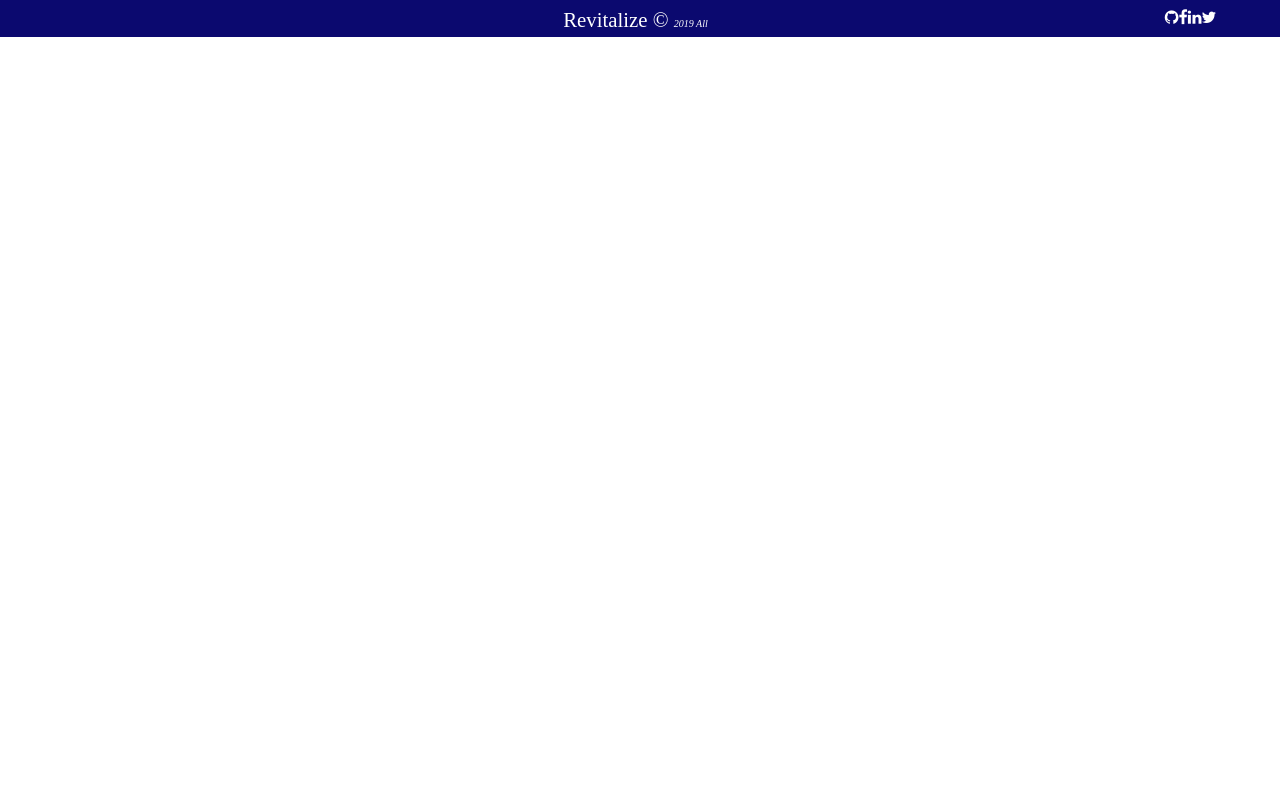
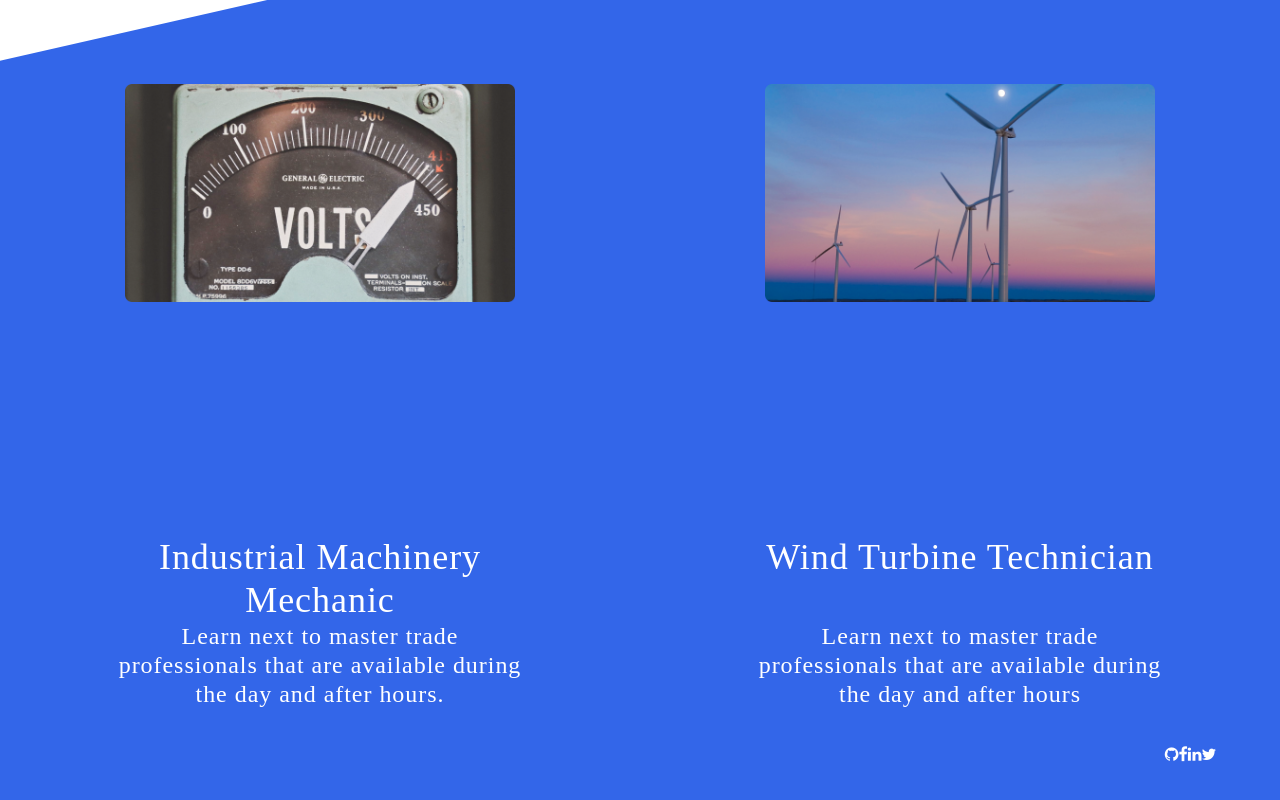
Before and after one commit to Revitalized-Playground/Front-End, a React (Create React App) app in the folder revclient/: page /projects in a window 1280 px wide. Shown: the part 6387-7187 px from the top of the page. Before the commit the page ends 6445 px from the top, so only its background shows below. Built offline with nearby package versions, Linux system fonts and the light colour scheme.

Commit message:
:sparkles: Trending Trades Seciotion
Built the trending pages section

```diff
--- a/revclient/src/styles/base.scss
+++ b/revclient/src/styles/base.scss
@@ -11,6 +11,7 @@
 @import '../views/Register/Register.scss';
 @import '../views/ProjectsHome/ProjectsHome.scss';
 @import '../views/ProjectsHome/StudentCTA/StudentCTA.scss';
+@import '../views/ProjectsHome/TrendinTrades/TrendingTrades.scss';
 
 // Components Here
 @import '../components/Card/Card.scss';
--- a/revclient/src/views/ProjectsHome/FeaturedProjects.jsx
+++ b/revclient/src/views/ProjectsHome/FeaturedProjects.jsx
@@ -1,71 +1,68 @@
 import React, { useState } from 'react';
-import Card from "../../components/Card/Card"
-import tr from "../../assets/ProjectPage/TR.png";
-import hmq from "../../assets/ProjectPage/HMQ.png";
-import jpp from "../../assets/ProjectPage/JPP.png";
-import m1p from "../../assets/ProjectPage/M1p.png";
-import gp from "../../assets/ProjectPage/GP.png";
-import clover4 from "../../assets/ProjectPage/Clover4.png";
-
-
-
+import Card from '../../components/Card/Card';
+import tr from '../../assets/ProjectPage/TR.png';
+import hmq from '../../assets/ProjectPage/HMQ.png';
+import jpp from '../../assets/ProjectPage/JPP.png';
+import m1p from '../../assets/ProjectPage/M1p.png';
+import gp from '../../assets/ProjectPage/GP.png';
+import clover4 from '../../assets/ProjectPage/Clover4.png';
 
 const projects = [
 	{
 		title: 'Team Rubicon',
-        description: 'Learn next to master trade professionals that are available during the day and after hours. Learn next to master trade Learn next to master trade professionals that are available during the day and after hours. Learn next to master trade',
-        img: tr
+		description:
+			'Learn next to master trade professionals that are available during the day and after hours. Learn next to master trade Learn next to master trade professionals that are available during the day and after hours. Learn next to master trade',
+		img: tr,
 	},
 	{
 		title: 'Heavy Metal Queen',
 		description: 'Learn next to master trade professionals that are available during the day and after hours.',
-        img: hmq
+		img: hmq,
 	},
 	{
 		title: 'Jean Childs Project',
 		description: 'Learn next to master trade professionals that are available during the day and after hours. ',
-        img: jpp
+		img: jpp,
 	},
 	{
 		title: 'Mission One Project',
 		description: 'Learn next to master trade professionals that are available during the day and after hours.',
-        img: m1p
+		img: m1p,
 	},
 	{
 		title: 'Guidr Project',
 		description: 'Learn next to master trade professionals that are available during the day and after hours.',
-        img: gp
+		img: gp,
 	},
 	{
 		title: 'Clover 4',
 		description: 'Learn next to master trade professionals that are available during the day and after hours.',
-        img: clover4
+		img: clover4,
 	},
 	{
 		title: 'Project 7',
 		description: 'description 7',
-        img: 'http://cupheadmemes.com/wp-content/uploads/2018/08/Best-Programming-Memes-026.jpg'
+		img: 'http://cupheadmemes.com/wp-content/uploads/2018/08/Best-Programming-Memes-026.jpg',
 	},
 	{
 		title: 'Project 8',
 		description: 'description 8',
-        img: 'http://cupheadmemes.com/wp-content/uploads/2018/08/Best-Programming-Memes-026.jpg'
+		img: 'http://cupheadmemes.com/wp-content/uploads/2018/08/Best-Programming-Memes-026.jpg',
 	},
-]
+];
 
 const FeaturedProjects = () => {
-    const [featured] = useState(projects)
+	const [featured] = useState(projects);
 
-    if (!projects) return <div>Loading</div>
+	if (!projects) return <div>Loading</div>;
 	return (
-        <div className='FPContainer'>
+		<div className="FPContainer">
 			<h1>Featured Projects</h1>
-            <div className='FPProjectList'>
-                {featured.map(({ img, title, description }, i) => {
-                    if (i < 6) {
-                        return <Card img={img} title={title} description={description} key={i} />
-                    }
-                })}
+			<div className="FPProjectList">
+				{featured.map(({ img, title, description }, i) =>
+					i < 6 ? <Card img={img} title={title} description={description} key={i} /> : null
+
+				)}
 			</div>
 		</div>
 	);
--- a/revclient/src/views/ProjectsHome/ProjectsHome.jsx
+++ b/revclient/src/views/ProjectsHome/ProjectsHome.jsx
@@ -15,7 +15,7 @@ const ProjectsHome = () => {
 			<CurriculumOptions />
 			<FeaturedProjects />
 			<StudentCTA />
-			{/* <TrendingTrades /> */}
+			<TrendingTrades />
 		</div>
 	);
 };
--- a/revclient/src/views/ProjectsHome/StudentCTA/StudentCTA.scss
+++ b/revclient/src/views/ProjectsHome/StudentCTA/StudentCTA.scss
@@ -4,7 +4,7 @@
 	background-color: rgb(0%, 15%, 29%);
 	color: white;
 	clip-path: polygon(0 0, 100% 0, 100% 61%, 0% 100%);
-	height: 680px;
+	height: 800px;
 	.cta {
 		width: 38%;
 		margin-top: 5%;
--- a/revclient/src/views/ProjectsHome/TrendinTrades/TrendingTrades.jsx
+++ b/revclient/src/views/ProjectsHome/TrendinTrades/TrendingTrades.jsx
@@ -1,17 +1,26 @@
-import React, { useState } from 'react'
-// import whereDoWeGoFromHereImg from "../../../assets/ProjectPage/WHERE DO WE GO FROM HERE.png"
+import React from 'react'
+import Card from '../../../components/Card/Card';
+import wtt from "../../../assets/ProjectPage/WTT.png"
+import imm from "../../../assets/ProjectPage/IMM.png"
 
 const TrendingTrades = () => {
     const dummyTrades = [
         {
-            src: "",
-            title: "",
-            description: ""
+            img: imm,
+            title: "Industrial Machinery Mechanic",
+            description: " Learn next to master trade professionals that are available during the day and after hours."
+        },
+        {
+            img: wtt,
+            title: "Wind Turbine Technician",
+            description: "Learn next to master trade professionals that are available during the day and after hours"
         }
     ]
     return (
         <div className="trending-trades">
-            {/* <TradeCards /> */}
+            {dummyTrades.map(({ img, title, description }, i) =>
+                <Card className="trade-card" img={img} title={title} description={description} key={i} />
+            )}
         </div>
     );
 };
--- a/revclient/src/views/ProjectsHome/TrendinTrades/TrendingTrades.scss
+++ b/revclient/src/views/ProjectsHome/TrendinTrades/TrendingTrades.scss
@@ -0,0 +1,27 @@
+.trending-trades {
+	display: flex;
+	justify-content: space-around;
+	width: 100%;
+	margin: -16.5% auto;
+	clip-path: polygon(0 28%, 100% 0, 100% 100%, 0% 100%);
+	background-color: $saphire-mox;
+	.FPProjects {
+		max-width: 48%;
+		max-height: 50%;
+		color: $snow-white;
+		&:hover {
+			color: black;
+		}
+		img {
+			object-fit: contain;
+			max-width: 65%;
+			margin: 15.5% auto 0.5%;
+		}
+		h4 {
+			margin: 1% auto;
+		}
+		p {
+			margin-top: 1%;
+		}
+	}
+}
```
Lines whose indentation alone changed are shown as unchanged.
